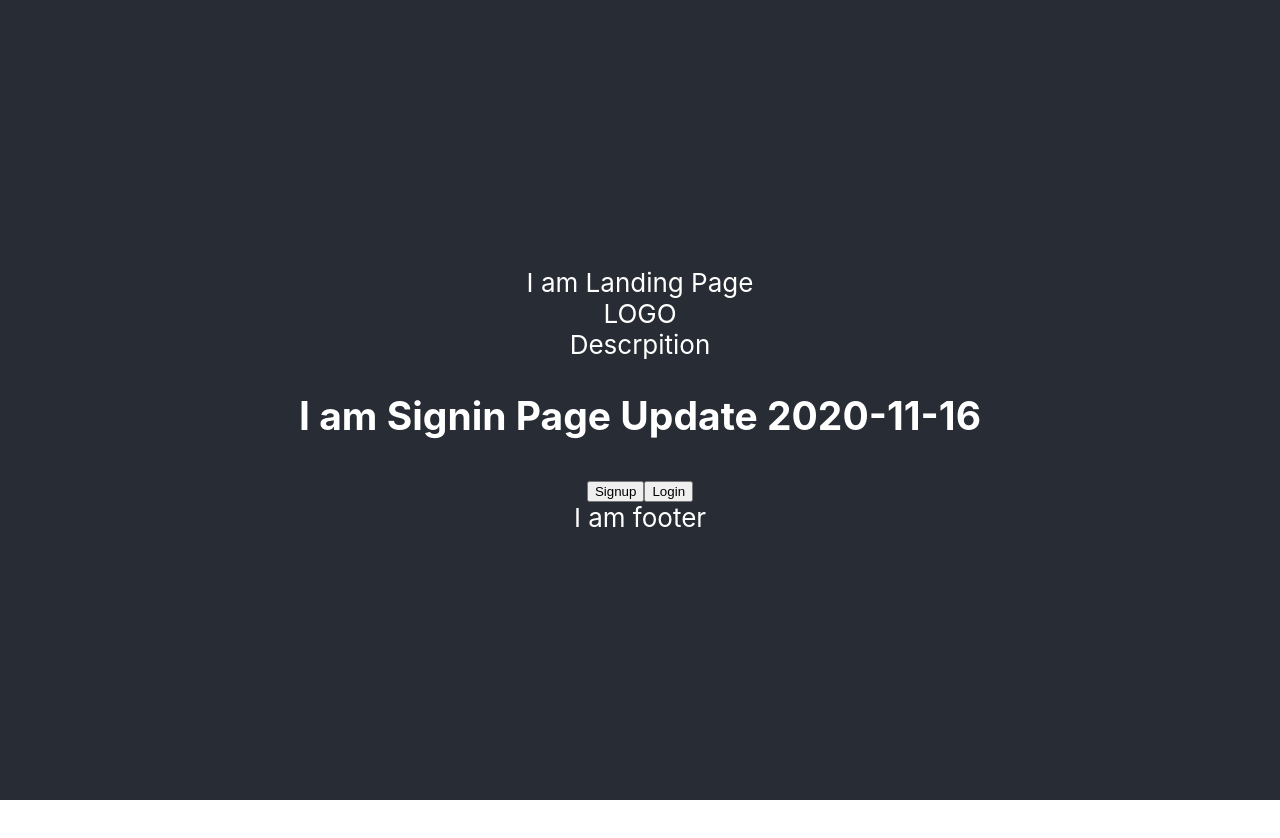
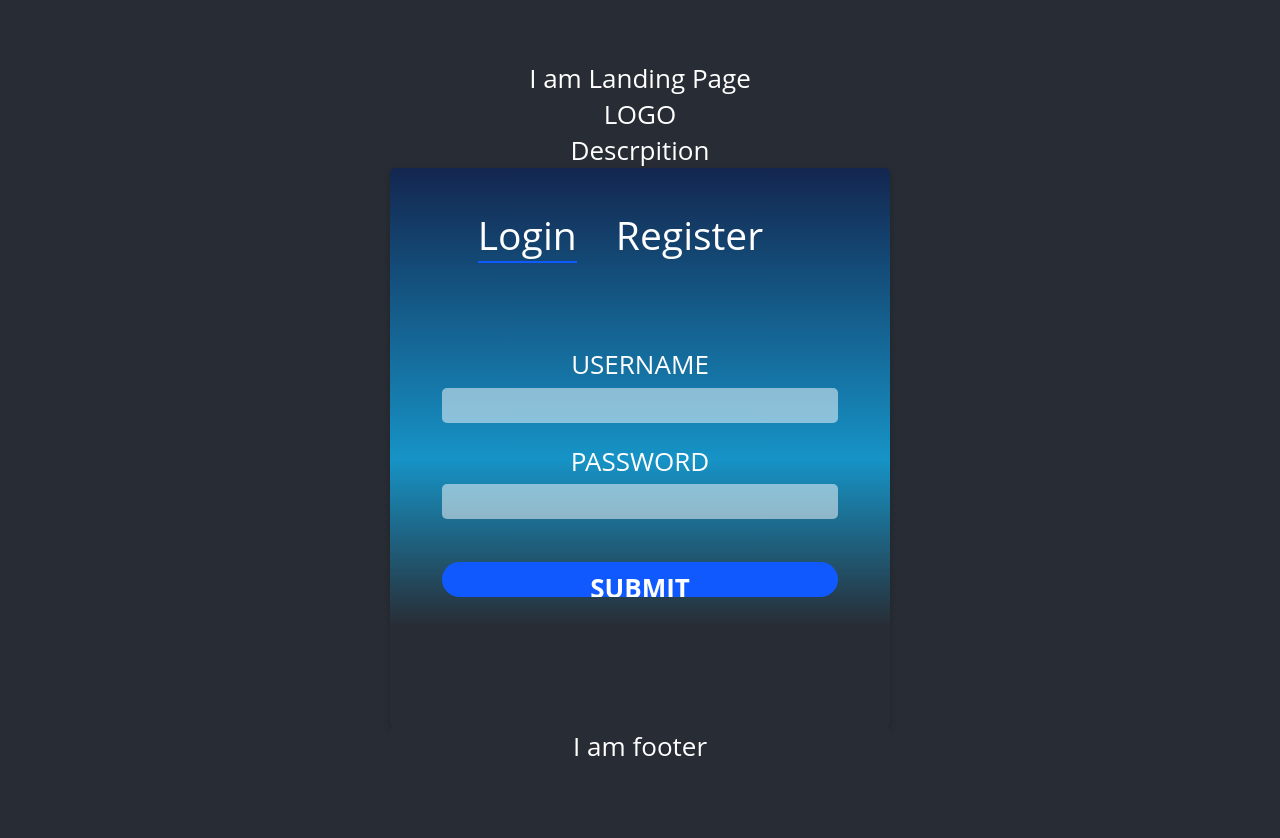
Before and after one commit to poyebanji/travel_app, a React (Create React App) app in the folder travel_app/: page / in a window 1280 px wide. Shown: the top 838 px of the page. Before the commit the page ends 800 px from the top, so only its background shows below. Built offline with nearby package versions, Linux system fonts and the light colour scheme.

Commit message:
Signin update

```diff
--- /dev/null
+++ b/travel_app/src/Components/Signin/Signin.css
@@ -0,0 +1,121 @@
+/* reset styles */
+html,body, body * {
+    box-sizing: border-box;
+    font-family: 'Open Sans', sans-serif;
+    margin:0;
+    padding:0;
+    color:inherit;
+    background-color:inherit;
+
+  }
+
+  body {
+    /* background-image: url(pic.jpg); if we want a bg img*/
+    background-size:  cover;
+    background-position:center center;
+
+  }
+  .container {
+      width: 100%;
+      padding-top: 60px;
+      padding-bottom: 100px;
+  }
+
+
+  .login-register-wrapper {
+      height: 560px;
+      width: 500px;
+      margin-left: auto;
+      margin-right: auto;
+      padding:0 2em;
+      border-radius: 5px;
+      box-shadow: 0px 2px 7px rgba(0,0,0,0.2);
+      overflow: hidden;
+      color:#ffffff;
+      background: linear-gradient(180deg, rgba(19,38,79,1) 0%, rgba(22,147,198,1) 52%, rgba(255,255,255,0) 82%);
+  }
+
+  /* Nav buttons */
+  .nav-buttons {
+    width: 100%;
+    height: 100px;
+    padding-top: 40px;
+    opacity: 1;
+    margin-bottom: 3em;
+  }
+  button {
+      font-size: 1.5em;
+      margin-right:1em;
+      border:0px;
+      cursor: pointer;
+
+  }
+  button:focus {
+      outline: 0px;
+  }
+  button.active {
+      padding-bottom: 10px;
+      border-bottom: solid 2px #1059FF;
+  }
+
+   /* footer: forgot section */
+   .forgot-panel {
+    position: relative;
+    height: 100px;
+    margin-left: auto;
+    margin-right: auto;
+    text-align: center;
+    padding-top: 24px;
+    border-top: solid 1px rgba(255,255,255,.3);
+  }
+
+    /* form styling */
+    .form-group input {
+        width: 100%;
+        height: 35px;
+        padding-left: 15px;
+        border: none;
+        border-radius: 5px;
+        margin-bottom: 20px;
+        background: rgba(255,255,255,.5);
+    }
+    .form-group label {
+      text-transform: uppercase;
+    }
+    input.submit {
+        font-weight: 700;
+        text-transform: uppercase;
+        font-size: 1em;
+        text-align: center;
+        color: rgba(255,255,255, 1);
+        padding: 8px 0px;
+        width: 100%;
+        height: 35px;
+        border: none;
+        border-radius: 20px;
+        margin-top: 23px;
+        background-color: rgba(16,89,255, 1);
+
+    }
+
+    /*Form positioning and animation */
+
+    form#registerform {
+        left:500px;
+        top:-230px;
+        position:relative;
+    }
+
+    .forgot-panel {
+        margin-top:-300px;
+        color:gray;
+    }
+
+    form, .forgot-panel {
+        position: relative;
+        transition: all .5s ease;
+    }
+    #loginBtn, #registerBtn {
+        transition: all .5s ease;
+
+    }
--- a/travel_app/src/Components/Signin/Signin.js
+++ b/travel_app/src/Components/Signin/Signin.js
@@ -1,19 +1,93 @@
-import React, {Component} from 'react';
-import {Container,Button} from 'react-bootstrap'
+import React, { useState } from "react";
+import "./../Signin/Signin.css";
+import { useSpring, animated } from "react-spring";
 
-class Signin extends Component {
-    state = {  }
-    render() {
-        return (
-            <Container>
-                <h2>I am Signin Page Update 2020-11-16 </h2>
-            <Button type='button' size='lg' block>Signup</Button>
+function Signin() {
+    const [registrationFormStatus, setRegistartionFormStatus] = useState(false);
+    const loginProps = useSpring({
+      left: registrationFormStatus ? -500 : 0, // Login form sliding positions
+    });
+    const registerProps = useSpring({
+      left: registrationFormStatus ? 0 : 500, // Register form sliding positions
+    });
 
-            <Button type='button'>Login</Button>
+    const loginBtnProps = useSpring({
+      borderBottom: registrationFormStatus
+        ? "solid 0px transparent"
+        : "solid 2px #1059FF",  //Animate bottom border of login button
+    });
+    const registerBtnProps = useSpring({
+      borderBottom: registrationFormStatus
+        ? "solid 2px #1059FF"
+        : "solid 0px transparent", //Animate bottom border of register button
+    });
 
-            </Container>
-          );
+    function registerClicked() {
+      setRegistartionFormStatus(true);
     }
-}
+    function loginClicked() {
+      setRegistartionFormStatus(false);
+    }
 
-export default Signin;
+    return (
+      <div className="login-register-wrapper">
+        <div className="nav-buttons">
+          <animated.button
+            onClick={loginClicked}
+            id="loginBtn"
+            style={loginBtnProps}
+          >
+            Login
+          </animated.button>
+          <animated.button
+            onClick={registerClicked}
+            id="registerBtn"
+            style={registerBtnProps}
+          >
+            Register
+          </animated.button>
+        </div>
+        <div className="form-group">
+          <animated.form action="" id="loginform" style={loginProps}>
+            <LoginForm />
+          </animated.form>
+          <animated.form action="" id="registerform" style={registerProps}>
+            <RegisterForm />
+          </animated.form>
+        </div>
+        <animated.div className="forgot-panel" style={loginProps}>
+          <a herf="#">Forgot your password</a>
+        </animated.div>
+      </div>
+    );
+  }
+
+  function LoginForm() {
+    return (
+      <React.Fragment>
+        <label for="username">USERNAME</label>
+        <input type="text" id="username" />
+        <label for="password">PASSWORD</label>
+        <input type="text" id="password" />
+        <input type="submit" value="submit" className="submit" />
+      </React.Fragment>
+    );
+  }
+
+  function RegisterForm() {
+    return (
+      <React.Fragment>
+        <label for="fullname">full name</label>
+        <input type="text" id="fullname" />
+        <label for="email">email</label>
+        <input type="text" id="email" />
+        <label for="password">password</label>
+        <input type="text" id="password" />
+        <label for="confirmpassword">confirm password</label>
+        <input type="text" id="confirmpassword" />
+        <input type="submit" value="submit" class="submit" />
+      </React.Fragment>
+    );
+  }
+
+  export default  Signin;
```
Also changed, not shown: 1 other file (tests, documents, lock files or other folders).
